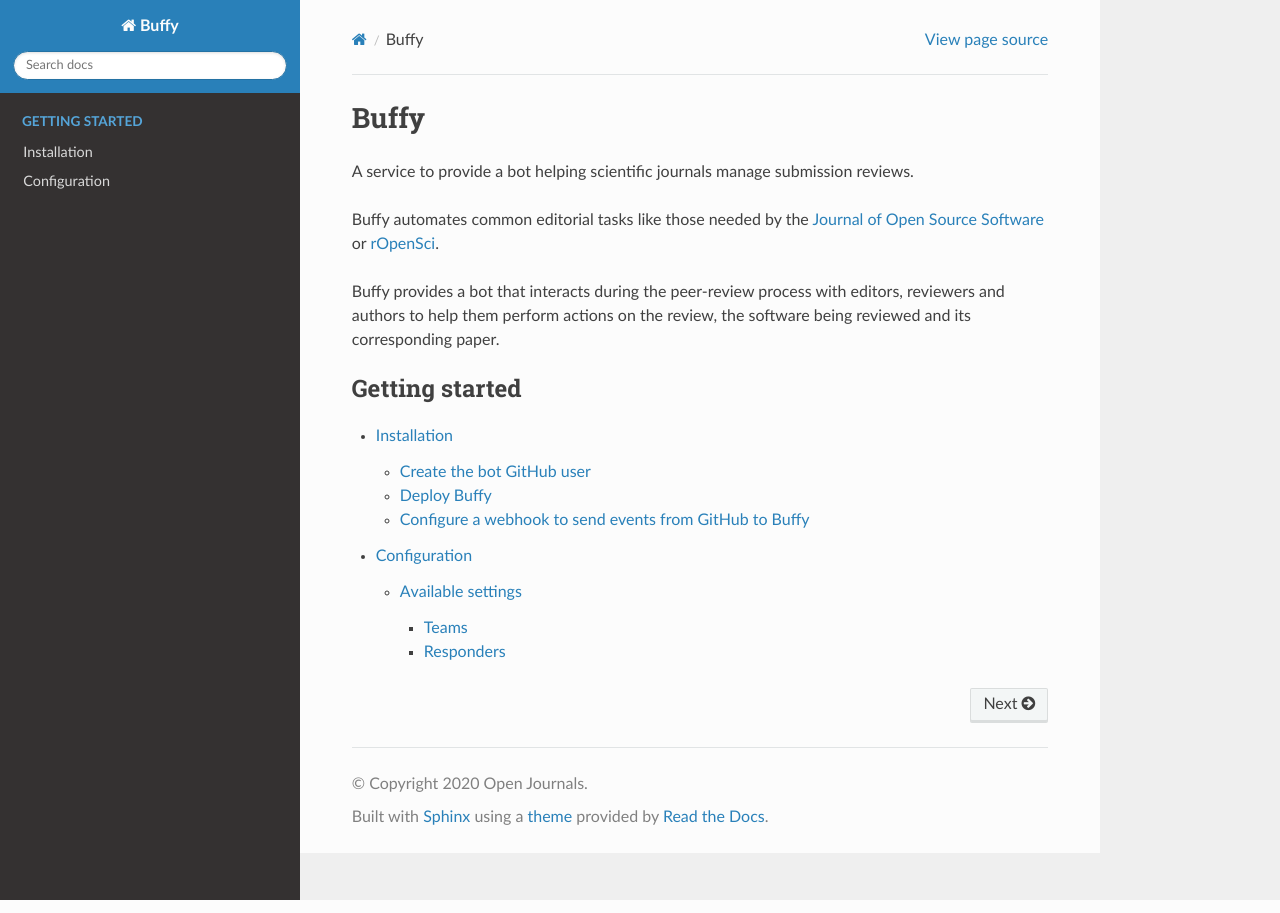
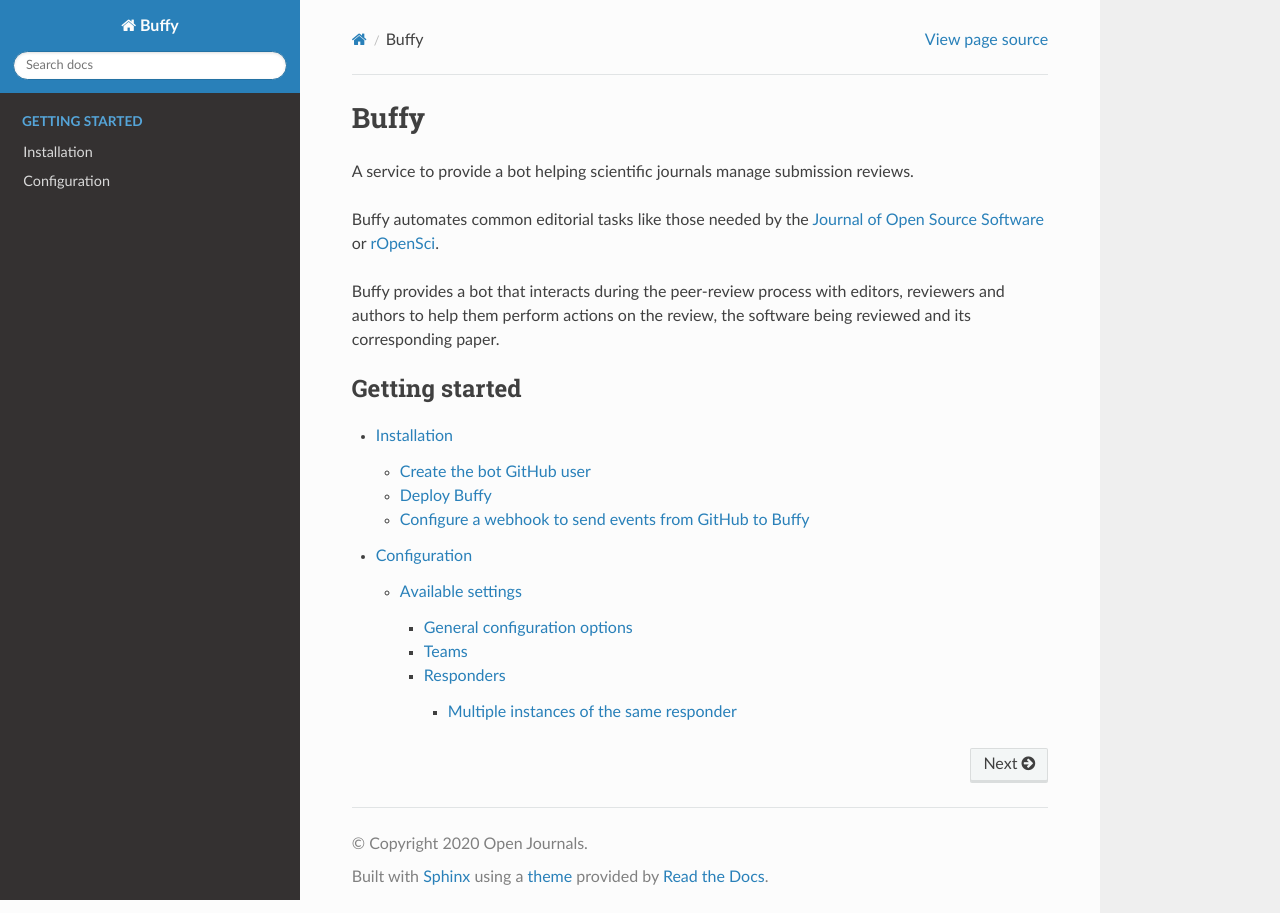
Before and after one commit to openjournals/buffy, a Sphinx documentation site: the page built from docs/index.rst, in a window 1280 px wide. Built offline with Sphinx 7.4.7 and the Read the Docs theme 2.0.0, drawn with Linux system fonts in a browser that asks for light colours; some of the changed lines change nothing that is shown.

Commit message:
add header

```diff
--- a/docs/configuration.md
+++ b/docs/configuration.md
@@ -49,6 +49,8 @@
   - The `responders` node
 
 A detailed description of all of them:
+
+### General configuration options
 
 <dl>
   <dt>bot_github_user</dt>
--- a/docs/index.rst
+++ b/docs/index.rst
@@ -9,7 +9,7 @@
 
 .. toctree::
    :caption: Getting started
-   :maxdepth: 3
+   :maxdepth: 4
 
    installation
    configuration
```
